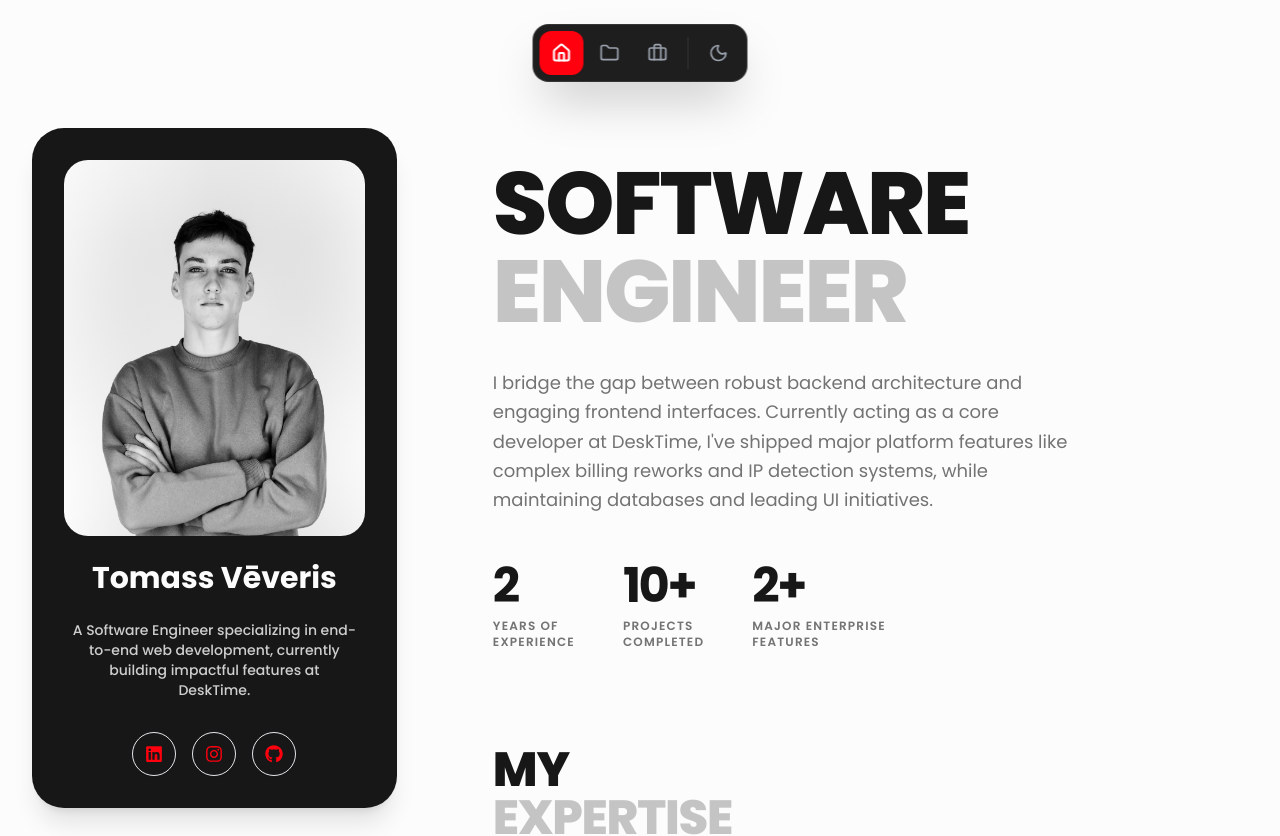
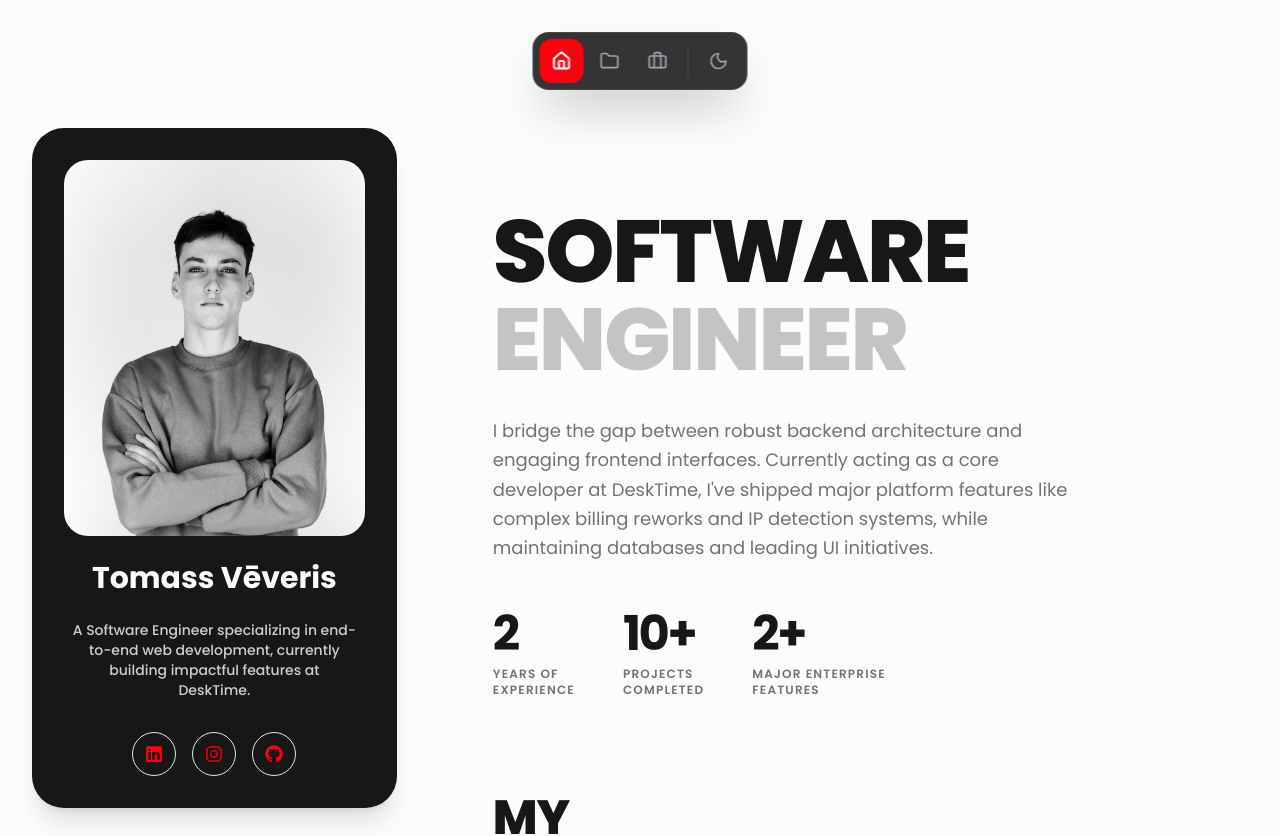
Before and after one commit to fur1ozz/portfolio, a React (Vite) app: page /about in a window 1280 px wide. Shown: the top 836 px of the page. Built offline with nearby package versions, Linux system fonts and the light colour scheme.

Commit message:
2026-refresh Fix scroll bug

```diff
--- a/src/App.jsx
+++ b/src/App.jsx
@@ -1,4 +1,4 @@
-import {BrowserRouter as Router, Navigate, Route, Routes} from 'react-router-dom';
+import { createBrowserRouter, RouterProvider, Navigate, Outlet, ScrollRestoration } from 'react-router-dom';
 import Projects from "./components/Projects";
 import CosmoRun from "./components/projectPages/CosmoRun";
 import MemoryGame from "./components/projectPages/MemoryGame";
@@ -10,36 +10,42 @@ import DrogasV2 from "./components/projectPages/DrogasV2";
 import GiraV2 from "./components/projectPages/GiraV2";
 import FinanceBudgeting from "./components/projectPages/Finance&Budgeting";
 
+// Layout component wraps everything and includes the built-in ScrollRestoration
+const RootLayout = () => {
+  return (
+    <div className="min-h-screen bg-theme-bg font-topper transition-colors duration-300">
+      <ScrollRestoration />
+      <Outlet /> {/* This is where the specific page components will render */}
+    </div>
+  );
+};
+
+// Modern Data Router setup
+const router = createBrowserRouter([
+  {
+    path: "/",
+    element: <RootLayout />,
+    children: [
+      { index: true, element: <Navigate to="/about" replace /> },
+      { path: "about", element: <About /> },
+      { path: "projects", element: <Projects /> },
+      { path: "experience", element: <Experience /> },
+
+      { path: "projects/cosmo-run", element: <CosmoRun /> },
+      { path: "projects/memory-game", element: <MemoryGame /> },
+      { path: "projects/coffee-shop", element: <CoffeeShop /> },
+      { path: "projects/tick-get", element: <TickGet /> },
+      { path: "projects/drogas-v2", element: <DrogasV2 /> },
+      { path: "projects/gira-v2", element: <GiraV2 /> },
+      { path: "projects/finance-budgeting", element: <FinanceBudgeting /> },
+
+      { path: "*", element: <Navigate to="/about" replace /> },
+    ],
+  },
+]);
 
 function App() {
-  return (
-      <Router>
-          <div className="min-h-screen bg-theme-bg font-topper transition-colors duration-300">
-              <Routes>
-                  <Route
-                      path="/"
-                      element={<Navigate to="/about" />}
-                  />
-                  <Route
-                      path="*"
-                      element={<Navigate to="/about" />}
-                  />
-                  <Route exact path="/about" element = {<About />}/>
-                  <Route path="/projects" element = {<Projects />}/>
-                  <Route path="/experience" element = {<Experience />}/>
-
-                  {/*Each Project*/}
-                  <Route path="/projects/cosmo-run" element = {<CosmoRun />}/>
-                  <Route path="/projects/memory-game" element = {<MemoryGame />}/>
-                  <Route path="/projects/coffee-shop" element = {<CoffeeShop />}/>
-                  <Route path="/projects/tick-get" element = {<TickGet />}/>
-                  <Route path="/projects/drogas-v2" element = {<DrogasV2 />}/>
-                  <Route path="/projects/gira-v2" element = {<GiraV2 />}/>
-                  <Route path="/projects/finance-budgeting" element = {<FinanceBudgeting />}/>
-              </Routes>
-          </div>
-      </Router>
-  );
+  return <RouterProvider router={router} />;
 }
 
 export default App;
--- a/src/components/About.jsx
+++ b/src/components/About.jsx
@@ -15,7 +15,7 @@ const About = () => {
 
                     {/* Left Sticky Sidebar */}
                     <div className="lg:w-[30%] max-w-[380px] mx-auto lg:mx-0 relative z-10">
-                        <div className="lg:sticky lg:top-32 bg-theme-text text-theme-bg rounded-[32px] p-8 shadow-xl flex flex-col items-center text-center transition-colors duration-300">
+                        <div className="lg:sticky lg:top-8 bg-theme-text text-theme-bg rounded-[32px] p-8 shadow-xl flex flex-col items-center text-center transition-colors duration-300">
 
                             {/* Image Container */}
                             <div className="relative w-full aspect-[4/5] mb-6 z-0">
@@ -50,7 +50,7 @@ const About = () => {
                     </div>
 
                     {/* Right Scrollable Content */}
-                    <div className="lg:flex-1 flex flex-col gap-24 relative z-0">
+                    <div className="lg:flex-1 flex flex-col gap-24 relative z-0 pt-0 lg:pt-12">
 
                         {/* Hero Info */}
                         <div className="mt-4 lg:mt-8">
--- a/src/components/Experience.jsx
+++ b/src/components/Experience.jsx
@@ -63,7 +63,7 @@ const Experience = () => {
         <div className="bg-theme-bg min-h-screen font-topper text-theme-text transition-colors duration-300">
             <Header />
 
-            <div className="max-w-6xl mx-auto px-4 sm:px-6 lg:px-8 pt-40 pb-24">
+            <div className="max-w-6xl mx-auto px-4 sm:px-6 lg:px-8 pt-32 pb-24">
 
                 <div className="text-center mb-24">
                     <h1 className="text-5xl md:text-7xl font-extrabold uppercase tracking-tight mb-6">
--- a/src/components/Header.jsx
+++ b/src/components/Header.jsx
@@ -34,8 +34,8 @@ const Header = () => {
     const location = useLocation();
 
     return (
-        <div className="fixed top-6 left-1/2 -translate-x-1/2 z-50">
-            <nav className="bg-[#1e1e1e] border border-white/10 backdrop-blur-md rounded-2xl p-1.5 flex items-center gap-1 shadow-2xl">
+        <div className="fixed top-8 left-1/2 -translate-x-1/2 z-[60]">
+            <nav className="bg-[#1e1e1e]/90 backdrop-blur-xl border border-white/10 rounded-2xl p-1.5 flex items-center gap-1 shadow-2xl">
                 <NavItem to="/about" icon={Home} label="Home" currentPath={location.pathname} />
                 <NavItem to="/projects" icon={Folder} label="Personal Projects" currentPath={location.pathname} />
                 <NavItem to="/experience" icon={Briefcase} label="Experience" currentPath={location.pathname} />
```
